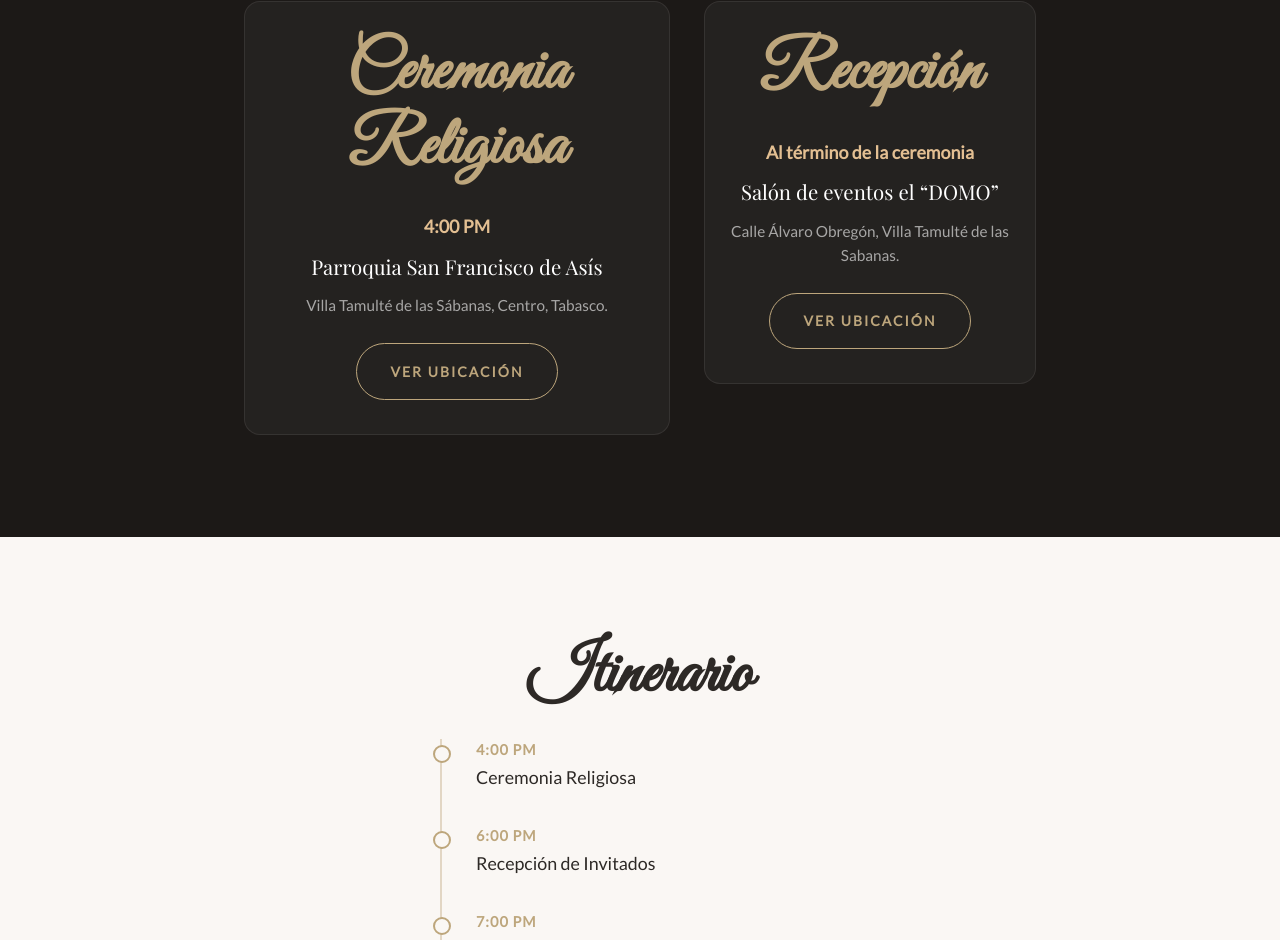
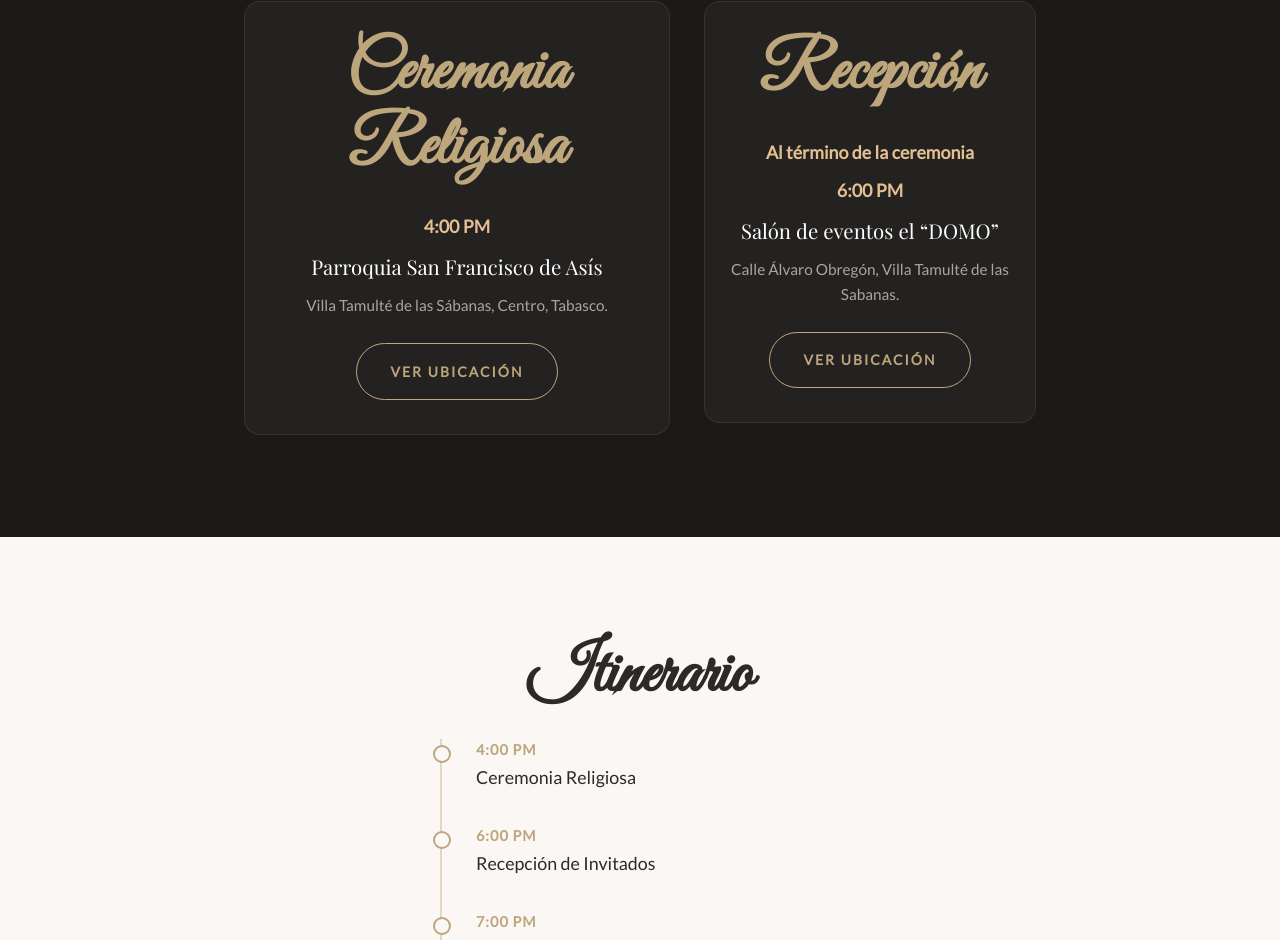
Before and after one commit to VicRa2004/invitacion-boda-2, a Next.js app: page /invitacion in a window 1280 px wide. Shown: the part 2869-3809 px from the top of the page. Built offline with nearby package versions, Linux system fonts and the light colour scheme.

Commit message:
feat: arregla detalles

```diff
--- a/src/components/EventDetails.tsx
+++ b/src/components/EventDetails.tsx
@@ -35,6 +35,7 @@ export default function EventDetails() {
           <div className="location-card">
             <h2 className="section-title text-gold">Recepción</h2>
             <p className="time">Al término de la ceremonia</p>
+            <p className="time">6:00 PM</p>
             <p className="place">Salón de eventos el “DOMO”</p>
             <p className="address">
               Calle Álvaro Obregón, Villa Tamulté de las Sabanas.
```
